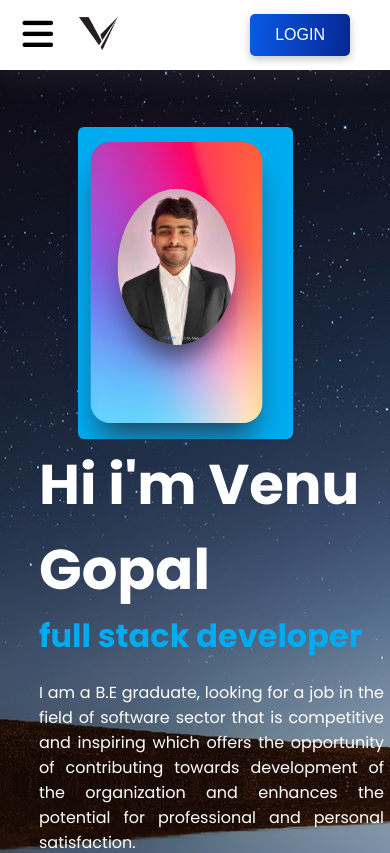
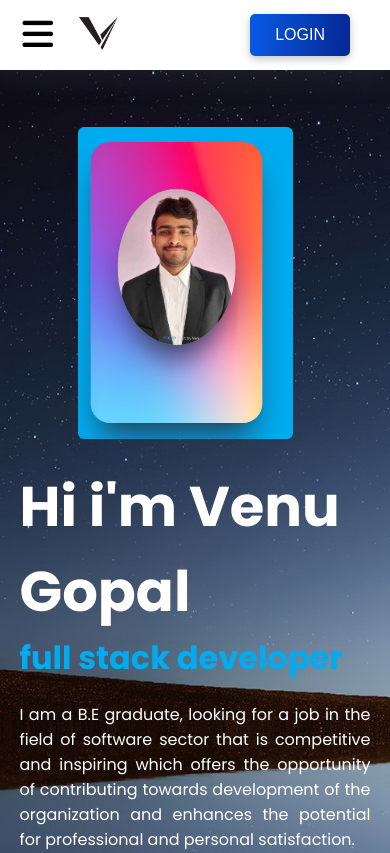
Before and after one commit to venu123143/reactfrontend, a React (Create React App) app: page / in a window 390 px wide. Shown: the top 853 px of the page. Built offline with nearby package versions, Linux system fonts and the light colour scheme.

Commit message:
updated changes

```diff
--- a/package.json
+++ b/package.json
@@ -44,8 +44,8 @@
     "web-vitals": "^2.1.4"
   },
   "scripts": {
+    "build": "react-scripts build",
     "start": "react-scripts start",
-    "build": "react-scripts build",
     "test": "react-scripts test",
     "eject": "react-scripts eject"
   },
--- a/src/Data/About.jsx
+++ b/src/Data/About.jsx
@@ -39,7 +39,7 @@ const About = () => {
                 {/* about left */}
                 <Toaster/>
                 <div className="about-left">
-                    <img src={image} alt="left" width="350px" />
+                    <img src={image} alt="left" />
                 </div>
                 {/* about right */}
                 <div className="about-right">
--- a/src/Data/Home.css
+++ b/src/Data/Home.css
@@ -1,5 +1,10 @@
 @import url('https://fonts.googleapis.com/css2?family=Poppins:wght@300;400;500;600;700&display=swap');
 
+*{
+    padding: 0;
+    margin: 0;
+    box-sizing: border-box;
+}
 .home {
     font-family: 'Poppins', sans-serif;
 }
@@ -216,43 +221,61 @@
     .background_img {
         display: none;
     }
+    /* .homecontent{
+        display: flex;
+        flex-direction: column;
+        justify-content: center;
+        align-items: center;
+        background-color: aqua;
+    } */
 }
 
-/*
 @media screen and (max-width:1024px) {
     .home {
-        background-image: none;
+        box-sizing: border-box;
+        width: 100%;
+        background-size:cover;
+        background-repeat:no-repeat;
+        padding: 5% 5%;
+        overflow: hidden;
+        scroll-behavior: auto;
     }
 }
 
 @media screen and (max-width:768px) {
     .home {
-        background-image: none;
+        box-sizing: border-box;
+        width: 100%;
+        background-size:cover;
+        background-repeat:no-repeat;
+        padding: 5% 5%;
+        overflow: hidden;
+        scroll-behavior: auto;
     }
 }
-*/
+
 @media screen and (max-width:490px) {
     .home {
         box-sizing: border-box;
-        width: 100vw;
-        min-height: 130vh;
-        background-size: cover;
-        background-repeat: repeat;
+        width: 100%;
+        height: 120vh;
+        background-size:cover;
+        background-repeat:no-repeat;
         padding: 5% 5%;
         overflow: hidden;
         scroll-behavior: auto;
     }
 
     .homecontent {
-        /* width: inherit; */
-        padding: inherit;
-        height: 50vh;
+        height: 45%;
+        width: 90%;
         position: absolute;
         bottom: 0;
     }
 
     .forHeight{
-        height: 40vh;
+        height: 60%;
+        width: 100%;
     }
     .background_img {
         display: block;
@@ -282,6 +305,7 @@
 
     .background_img:hover img {
         left: 10%;
+        z-index: 1;
 
     }
 }
--- a/src/Data/about.css
+++ b/src/Data/about.css
@@ -13,6 +13,7 @@
     display: flex;
     justify-content: space-between;
     align-items: center;
+    justify-content: center;
     background-color: #081b29;
     color: #fff;
     padding: 80px 80px;
@@ -32,10 +33,12 @@
 }
 
 .about-left {
-    /* background:; */
     height: 65vh;
     width: 45%;
     position: relative;
+}
+.about-left img{
+    width: 300px;
 }
 
 .about-left::before {
@@ -167,7 +170,11 @@
     #about-section {
         width: 100%;
         padding: 40px 40px;
+        /* display: block;
+        flex-direction: column;
+        justify-content: center; */
     }
+
 
 }
 
@@ -176,11 +183,14 @@
         display: flex;
         flex-direction: column;
         justify-content: center;
+        align-items: center;
     }
-
     .about-left {
         width: 100vw;
         text-align: center;
+    }
+    .about-left img{
+        width: 300px;
     }
 
     .about-right {
@@ -192,8 +202,13 @@
     #about-section {
         padding: 20px 20px;
     }
-    .about-left{
+    .about-left {
+        width: 100vw;
         text-align: center;
+    }
+    .about-left img{
+        width: 55vw;
+        height: 40vh;
     }
 
 }
```
